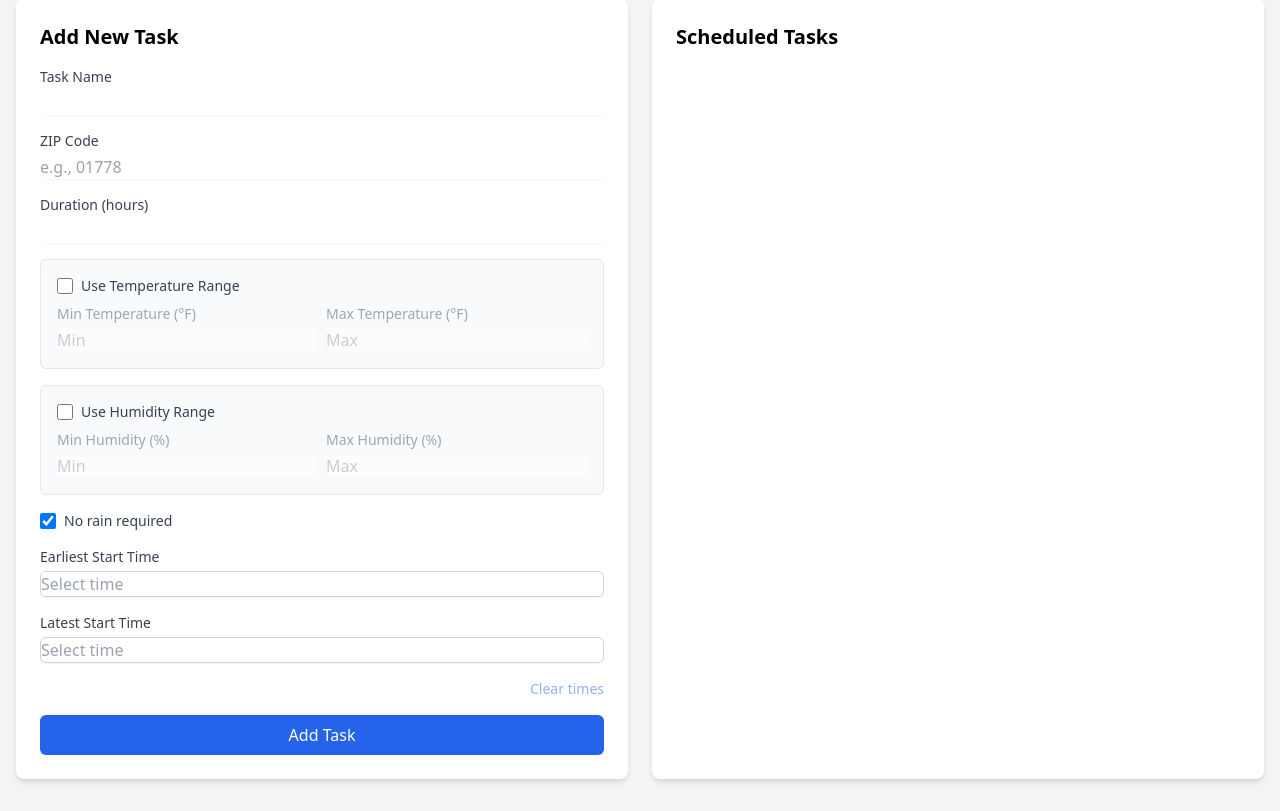
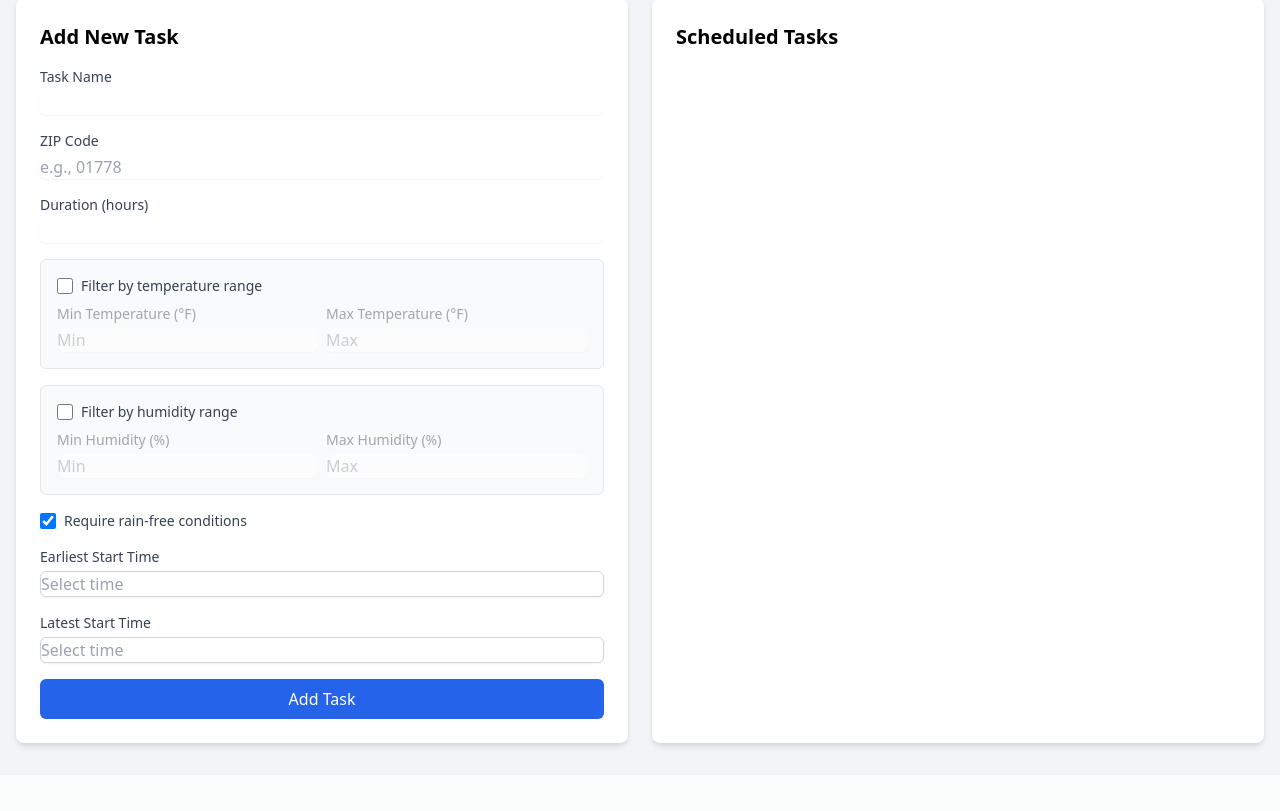
Before and after one commit to schind87/weather_task_scheduler, a FastAPI app: page / in a window 1280 px wide. Shown: the part 125-936 px from the top of the page. After the commit the page ends 874 px from the top, so only its background shows below. Run offline with FastAPI, Linux system fonts and the light colour scheme; data that the repository does not hold is empty.

Commit message:
Improve weather filter labels and remove clear times control

```diff
--- a/app/static/js/main.js
+++ b/app/static/js/main.js
@@ -13,7 +13,6 @@ document.addEventListener('DOMContentLoaded', () => {
     const notificationContainer = document.getElementById('notificationContainer');
     const earliestStartInput = document.getElementById('earliestStart');
     const latestStartInput = document.getElementById('latestStart');
-    const clearTimeButton = document.getElementById('clearTimeButton');
     const notificationStyles = {
         success: 'bg-green-50 border border-green-200 text-green-900',
         error: 'bg-red-50 border border-red-200 text-red-900',
@@ -193,20 +192,6 @@ document.addEventListener('DOMContentLoaded', () => {
             clearSpecificFieldError(fieldId);
         });
     };
-
-    const updateClearTimeButtonState = () => {
-        if (!clearTimeButton) {
-            return;
-        }
-        const hasEarliest = Boolean(earliestStartInput && earliestStartInput.value);
-        const hasLatest = Boolean(latestStartInput && latestStartInput.value);
-        const hasAnyValue = hasEarliest || hasLatest;
-        clearTimeButton.disabled = !hasAnyValue;
-        clearTimeButton.classList.toggle('opacity-50', !hasAnyValue);
-        clearTimeButton.classList.toggle('cursor-not-allowed', !hasAnyValue);
-        clearTimeButton.setAttribute('aria-disabled', (!hasAnyValue).toString());
-    };
-
 
     function buildTimeOptions(intervalMinutes = 30) {
         const options = [];
@@ -595,7 +580,6 @@ document.addEventListener('DOMContentLoaded', () => {
             }
         });
         earliestStartInput.addEventListener('input', () => {
-            updateClearTimeButtonState();
             syncDropdownSelection('earliestStart');
         });
     }
@@ -612,36 +596,11 @@ document.addEventListener('DOMContentLoaded', () => {
             }
         });
         latestStartInput.addEventListener('input', () => {
-            updateClearTimeButtonState();
             syncDropdownSelection('latestStart');
         });
     }
-    if (clearTimeButton) {
-        updateClearTimeButtonState();
-        syncAllDropdownSelections();
-        clearTimeButton.addEventListener('click', (event) => {
-            event.preventDefault();
-            if (clearTimeButton.disabled) {
-                return;
-            }
-            if (earliestStartInput) {
-                earliestStartInput.value = '';
-                earliestStartInput.dispatchEvent(new Event('input', { bubbles: true }));
-            }
-            clearSpecificFieldError('earliestStart');
-            if (latestStartInput) {
-                latestStartInput.value = '';
-                latestStartInput.dispatchEvent(new Event('input', { bubbles: true }));
-            }
-            clearSpecificFieldError('latestStart');
-            updateClearTimeButtonState();
-            syncAllDropdownSelections();
-            closeActiveTimePicker();
-            if (earliestStartInput && typeof earliestStartInput.focus === 'function') {
-                earliestStartInput.focus();
-            }
-        });
-    }
+
+    syncAllDropdownSelections();
 
     const buildTemperatureDisplay = (task) => {
         const hasMin = task.min_temp !== undefined && task.min_temp !== null;
@@ -1191,7 +1150,6 @@ document.addEventListener('DOMContentLoaded', () => {
         cancelEditButton.classList.add('hidden');
         setLoadingState(false);
         resetToggleGroups();
-        updateClearTimeButtonState();
         syncAllDropdownSelections();
         closeActiveTimePicker();
     };
@@ -1221,7 +1179,6 @@ document.addEventListener('DOMContentLoaded', () => {
         toggleGroupState(useHumidity, humidityInputs);
         document.getElementById('minHumidity').value = task.min_humidity ?? '';
         document.getElementById('maxHumidity').value = task.max_humidity ?? '';
-        updateClearTimeButtonState();
         syncAllDropdownSelections();
         closeActiveTimePicker();
     };
@@ -1277,7 +1234,7 @@ document.addEventListener('DOMContentLoaded', () => {
                         Duration: ${task.duration_hours} hours<br>
                         ${buildTemperatureDisplay(task)}
                         ${buildHumidityDisplay(task)}
-                        No Rain Required: ${task.no_rain ? 'Yes' : 'No'}<br>
+                        Rain-free conditions required: ${task.no_rain ? 'Yes' : 'No'}<br>
                         Scheduled Time: ${scheduledTimeDisplay}<br>
                         Created: ${createdAt}
                     </p>
--- a/app/templates/index.html
+++ b/app/templates/index.html
@@ -43,7 +43,7 @@
                         <div class="flex items-center mb-2">
                             <input type="checkbox" id="useTemperature" class="h-4 w-4 text-blue-600 focus:ring-blue-500 border-gray-300 rounded">
                             <label for="useTemperature" class="ml-2 block text-sm font-medium text-gray-700">
-                                Use Temperature Range
+                                Filter by temperature range
                             </label>
                         </div>
                         <div id="temperatureInputs" class="space-y-2 opacity-50 pointer-events-none">
@@ -67,7 +67,7 @@
                         <div class="flex items-center mb-2">
                             <input type="checkbox" id="useHumidity" class="h-4 w-4 text-blue-600 focus:ring-blue-500 border-gray-300 rounded">
                             <label for="useHumidity" class="ml-2 block text-sm font-medium text-gray-700">
-                                Use Humidity Range
+                                Filter by humidity range
                             </label>
                         </div>
                         <div id="humidityInputs" class="space-y-2 opacity-50 pointer-events-none">
@@ -89,7 +89,7 @@
                     <div class="flex items-center">
                         <input type="checkbox" id="noRain" checked class="h-4 w-4 text-blue-600 focus:ring-blue-500 border-gray-300 rounded">
                         <label for="noRain" class="ml-2 block text-sm text-gray-700">
-                            No rain required
+                            Require rain-free conditions
                         </label>
                     </div>
                     <div>
@@ -154,16 +154,6 @@
                         </div>
                         <p id="latestStartError" class="mt-1 text-sm text-red-600 hidden"></p>
                     </div>
-                    <div class="flex justify-end">
-                        <button
-                            type="button"
-                            id="clearTimeButton"
-                            class="text-sm text-blue-600 hover:text-blue-800 focus:outline-none focus:underline"
-                            title="Clear the earliest and latest start time fields"
-                        >
-                            Clear times
-                        </button>
-                    </div>
                     <div class="flex space-x-2">
                         <button type="submit" id="submitButton" class="flex-1 inline-flex items-center justify-center bg-blue-600 text-white py-2 px-4 rounded-md hover:bg-blue-700 focus:outline-none focus:ring-2 focus:ring-blue-500 focus:ring-offset-2 transition">
                             <span id="submitButtonSpinner" class="hidden h-5 w-5 animate-spin rounded-full border-2 border-white border-t-transparent mr-2"></span>
```
